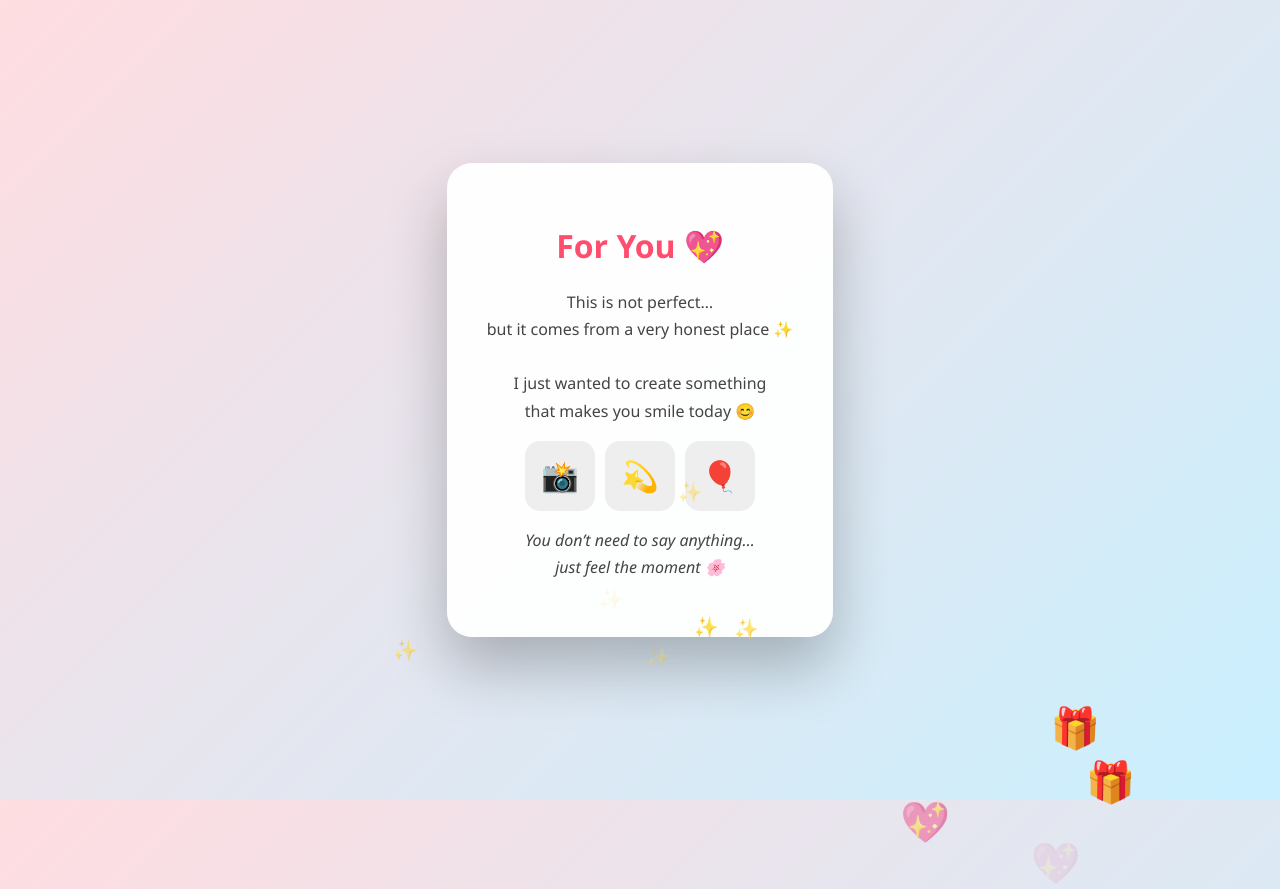
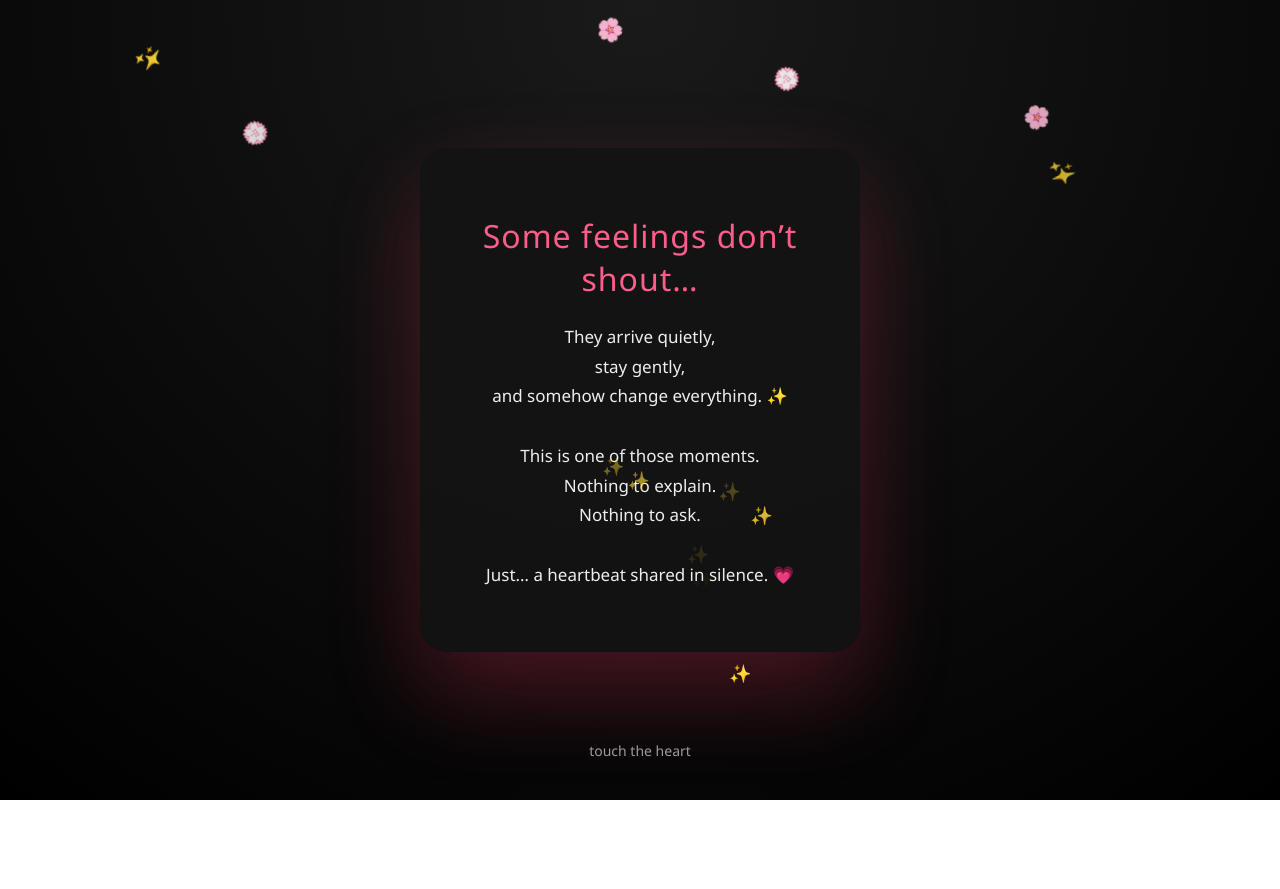
Before and after one commit to chauhankaran55172-bit/For-You-, a plain HTML site: page index.html in a window 1280 px wide. Both pictures are taken after a click on the element "❤️". After the commit the page ends 800 px from the top, so only its background shows below. Drawn offline with Linux system fonts and the light colour scheme.

Commit message:
Update index.html

```diff
--- a/index.html
+++ b/index.html
@@ -2,7 +2,8 @@
 <html lang="en">
 <head>
 <meta charset="UTF-8">
-<title>From My Heart ❤️</title>
+<title>Heartbeat 💗</title>
+
 <style>
 *{box-sizing:border-box}
 body{
@@ -12,159 +13,144 @@ body{
   display:flex;
   justify-content:center;
   align-items:center;
-  background:radial-gradient(circle,#ffb6c1,#ff6f91);
+  background:radial-gradient(circle at top,#1a1a1a,#000);
   font-family:'Segoe UI',sans-serif;
+  color:#fff;
 }
 
-/* BIG HEART */
-#bigHeart{
-  font-size:160px;
+/* HEART */
+#heart{
+  font-size:140px;
   cursor:pointer;
-  animation:beat 1.2s infinite;
-  z-index:10;
+  filter:drop-shadow(0 0 25px rgba(255,80,120,.8));
+  animation:heartbeat 1.6s infinite;
+  transition:transform .4s ease;
 }
-@keyframes beat{
-  0%,100%{transform:scale(1)}
-  50%{transform:scale(1.3)}
+@keyframes heartbeat{
+  0%{transform:scale(1)}
+  14%{transform:scale(1.3)}
+  28%{transform:scale(1)}
+  42%{transform:scale(1.3)}
+  70%{transform:scale(1)}
 }
 
-/* BURST */
-.burst{
-  animation:explode .9s forwards;
+/* REVEAL CARD */
+#card{
+  display:none;
+  position:absolute;
+  background:rgba(20,20,20,.92);
+  padding:45px;
+  border-radius:28px;
+  text-align:center;
+  max-width:440px;
+  box-shadow:0 40px 90px rgba(255,60,100,.25);
+  animation:cinema 1.2s ease forwards;
 }
-@keyframes explode{
-  to{transform:scale(4);opacity:0}
+@keyframes cinema{
+  from{transform:scale(.6) translateY(40px);opacity:0}
+  to{transform:scale(1) translateY(0);opacity:1}
 }
 
-/* BALLOONS */
-.balloon{
-  position:absolute;
-  bottom:-100px;
-  font-size:40px;
-  animation:floatUp 10s linear infinite;
+h1{
+  font-weight:500;
+  letter-spacing:1px;
+  color:#ff5c8a;
 }
-@keyframes floatUp{
-  0%{transform:translateY(0);opacity:0}
-  10%{opacity:1}
-  100%{transform:translateY(-120vh);opacity:0}
+p{
+  font-size:17px;
+  line-height:1.75;
+  color:#eee;
 }
 
-/* CARD */
-#card{
-  display:none;
-  background:rgba(255,255,255,0.95);
-  padding:40px;
-  border-radius:25px;
-  text-align:center;
-  max-width:420px;
-  box-shadow:0 30px 60px rgba(0,0,0,0.25);
-  animation:pop 1s ease;
+/* PETALS */
+.petal{
+  position:absolute;
+  top:-40px;
+  font-size:22px;
+  animation:fall linear infinite;
 }
-@keyframes pop{
-  from{transform:scale(.6);opacity:0}
-  to{transform:scale(1);opacity:1}
-}
-h1{color:#ff4d6d}
-p{color:#444;line-height:1.7}
-
-/* PHOTOS */
-.photos{
-  display:flex;
-  gap:10px;
-  justify-content:center;
-  margin:15px 0;
-}
-.photos div{
-  width:70px;
-  height:70px;
-  background:#eee;
-  border-radius:15px;
-  display:flex;
-  align-items:center;
-  justify-content:center;
-  font-size:30px;
+@keyframes fall{
+  to{transform:translateY(120vh) rotate(360deg);opacity:0}
 }
 
-/* SPARKLES */
-.sparkle{
+/* SPARK */
+.spark{
   position:absolute;
-  font-size:20px;
-  animation:spark 2s linear infinite;
+  font-size:18px;
+  animation:sparkle 2s ease-out infinite;
 }
-@keyframes spark{
-  from{opacity:1;transform:translateY(0)}
-  to{opacity:0;transform:translateY(-80px)}
+@keyframes sparkle{
+  0%{opacity:1;transform:translateY(0)}
+  100%{opacity:0;transform:translateY(-80px)}
+}
+
+.note{
+  position:absolute;
+  bottom:40px;
+  font-size:14px;
+  opacity:.6;
 }
 </style>
 </head>
 
 <body>
 
-<div id="bigHeart">❤️</div>
+<div id="heart">❤️</div>
+<div class="note">touch the heart</div>
 
 <div id="card">
-  <h1>For You 💖</h1>
+  <h1>Some feelings don’t shout…</h1>
   <p>
-    This is not perfect…<br>
-    but it comes from a very honest place ✨<br><br>
-    I just wanted to create something<br>
-    that makes you smile today 😊
+    They arrive quietly,<br>
+    stay gently,<br>
+    and somehow change everything. ✨<br><br>
+
+    This is one of those moments.<br>
+    Nothing to explain.<br>
+    Nothing to ask.<br><br>
+
+    Just… a heartbeat shared in silence. 💗
   </p>
-
-  <div class="photos">
-    <div>📸</div>
-    <div>💫</div>
-    <div>🎈</div>
-  </div>
-
-  <p><em>You don’t need to say anything…<br>
-  just feel the moment 🌸</em></p>
 </div>
 
 <audio id="music" loop>
-  <source src="https://www.soundhelix.com/examples/mp3/SoundHelix-Song-3.mp3" type="audio/mpeg">
+  <source src="https://www.soundhelix.com/examples/mp3/SoundHelix-Song-7.mp3" type="audio/mpeg">
 </audio>
 
 <script>
-const heart=document.getElementById("bigHeart");
+const heart=document.getElementById("heart");
 const card=document.getElementById("card");
 const music=document.getElementById("music");
 
-/* CLICK HEART */
 heart.onclick=()=>{
-  heart.classList.add("burst");
+  heart.style.display="none";
   music.play();
-
-  setTimeout(()=>{
-    heart.style.display="none";
-    document.body.style.background="linear-gradient(135deg,#ffdde1,#c9f0ff)";
-    card.style.display="block";
-    startBalloons();
-    startSparkles();
-  },800);
+  card.style.display="block";
+  startPetals();
+  startSpark();
 };
 
-/* BALLOONS */
-function startBalloons(){
+/* PETALS */
+function startPetals(){
   setInterval(()=>{
-    const b=document.createElement("div");
-    b.className="balloon";
-    b.innerHTML=["🎈","🎈","💖","🎁"][Math.floor(Math.random()*4)];
-    b.style.left=Math.random()*100+"vw";
-    b.style.animationDuration=(7+Math.random()*5)+"s";
-    document.body.appendChild(b);
-    setTimeout(()=>b.remove(),12000);
-  },500);
+    const p=document.createElement("div");
+    p.className="petal";
+    p.innerHTML=["🌸","💮","✨"][Math.floor(Math.random()*3)];
+    p.style.left=Math.random()*100+"vw";
+    p.style.animationDuration=(8+Math.random()*6)+"s";
+    document.body.appendChild(p);
+    setTimeout(()=>p.remove(),15000);
+  },400);
 }
 
 /* SPARKLES */
-function startSparkles(){
+function startSpark(){
   setInterval(()=>{
     const s=document.createElement("div");
-    s.className="sparkle";
+    s.className="spark";
     s.innerHTML="✨";
-    s.style.left=(50+Math.random()*40-20)+"vw";
-    s.style.top=(60+Math.random()*30)+"vh";
+    s.style.left=(40+Math.random()*20)+"vw";
+    s.style.top=(60+Math.random()*25)+"vh";
     document.body.appendChild(s);
     setTimeout(()=>s.remove(),2000);
   },300);
```
